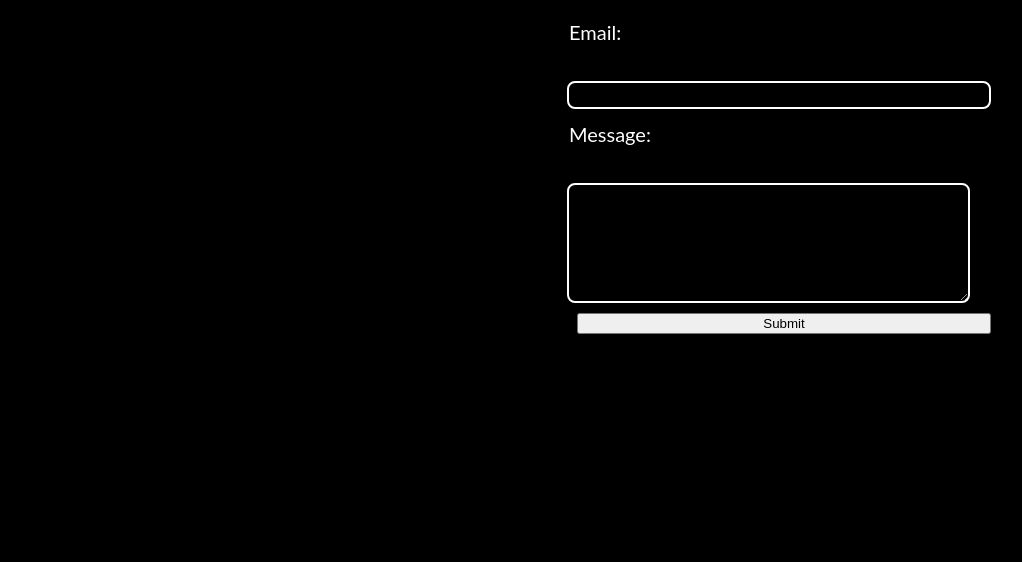
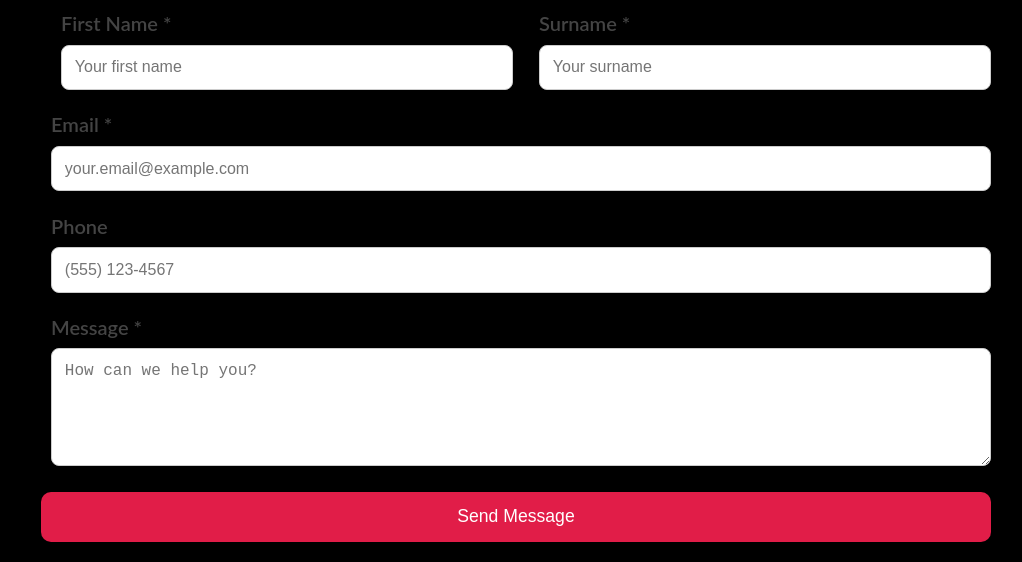
Before and after one commit to nady-lab/WebDev_Project_Carpoolers, a plain HTML site: page pages/contact.html in a window 1280 px wide. Shown: the part 283-845 px from the top of the page, without its empty margins (129-1151 px from the left). Before the commit the page ends 800 px from the top, so only its background shows below. Drawn offline with Linux system fonts and the light colour scheme.

Commit message:
modified:   css/style.css 	modified:   pages/contact.html

```diff
--- a/css/style.css
+++ b/css/style.css
@@ -249,7 +249,7 @@ p {
 /* contact.html */
 
 
-.input-group label {
+/*.input-group label {
     display: block;
     text-align: left;
     margin-bottom: 4px;
@@ -372,6 +372,75 @@ input[type=reset] {
     border-radius: 5px;
     font-size: 15px;
 }*/
+
+/* General layout */
+/*body {
+  font-family: "Poppins", sans-serif;
+  background-color: #f7f7f7;
+  margin: 0;
+  padding: 0;
+  display: flex;
+  justify-content: center;
+  align-items: center;
+  min-height: 100vh;
+}*/
+
+/* Form layout */
+.contact-form {
+  display: flex;
+  flex-direction: column;
+  gap: 1.2rem;
+}
+
+.form-group label {
+  display: block;
+  font-weight: 600;
+  margin-bottom: 0.4rem;
+  color: #444;
+}
+
+.form-group input,
+.form-group textarea {
+  width: 100%;
+  padding: 0.8rem;
+  border: 1px solid #ccc;
+  border-radius: 8px;
+  font-size: 1rem;
+  transition: border-color 0.3s ease;
+}
+
+.form-group input:focus,
+.form-group textarea:focus {
+  border-color: #e11d48; /* rose-ish */
+  outline: none;
+}
+
+.name-row {
+  display: flex;
+  gap: 1rem; /* space between first name and surname */
+}
+
+/* Optional: make each field take equal space */
+.name-row .form-group {
+  flex: 1;
+}
+
+/* Button styling */
+.submit-btn {
+  background-color: #e11d48;
+  color: white;
+  padding: 0.9rem;
+  border: none;
+  border-radius: 10px;
+  font-size: 1.1rem;
+  cursor: pointer;
+  transition: background 0.3s ease;
+}
+
+.submit-btn:hover {
+  background-color: #be123c;
+}
+
 
 /* about.html */
 
--- a/pages/contact.html
+++ b/pages/contact.html
@@ -24,35 +24,47 @@
         <h2 class="contact_h2">wheelsonfire@gmail.com</h2>
       </div>
 
-      <form class="contact-form">
-        <p>Your Name <small><strong>(required)</strong></small></p>
-
+       <form class="contact-form">
         <div class="name-row">
-          <div class="input-group">
-            <label for="fname">First name:</label><br>
-            <input type="text" id="fname" name="fname" class="short-box">
+          <div class="form-group">
+            <label for="first-name">First Name *</label>
+            <input id="first-name" name="first-name" type="text" required placeholder="Your first name" />
           </div>
 
-          <div class="input-group">
-            <label for="lname">Last name:</label><br>
-            <input type="text" id="lname" name="lname" class="short-box">
+          <div class="form-group">
+            <label for="surname">Surname *</label>
+            <input id="surname" name="surname" type="text" required placeholder="Your surname" />
           </div>
         </div>
 
-        <div class="input-group">
-          <label for="email">Email:</label><br>
-          <input type="text" id="email" name="email">
+
+        <div class="form-group">
+          <label for="email">Email *</label>
+          <input id="email" name="email" type="email" required placeholder="your.email@example.com" />
         </div>
 
-        <div class="input-group">
-          <label for="message">Message:</label><br>
-          <textarea id="message" name="message" class="message-box" rows="5"></textarea>
-          <div class="input-group">
-            <button type="button">Submit</button>
-          </div>
+        <div class="form-group">
+          <label for="phone">Phone</label>
+          <input id="phone" name="phone" type="tel" placeholder="(555) 123-4567" />
         </div>
 
+        <div class="form-group">
+          <label for="message">Message *</label>
+          <textarea
+            id="message"
+            name="message"
+            rows="5"
+            required
+            placeholder="How can we help you?"
+          ></textarea>
+        </div>
+
+        <button type="submit" class="submit-btn">Send Message</button>
       </form>
+    </div>
+  </div>
+</section>
+
     </div>
 </body>
 
```
